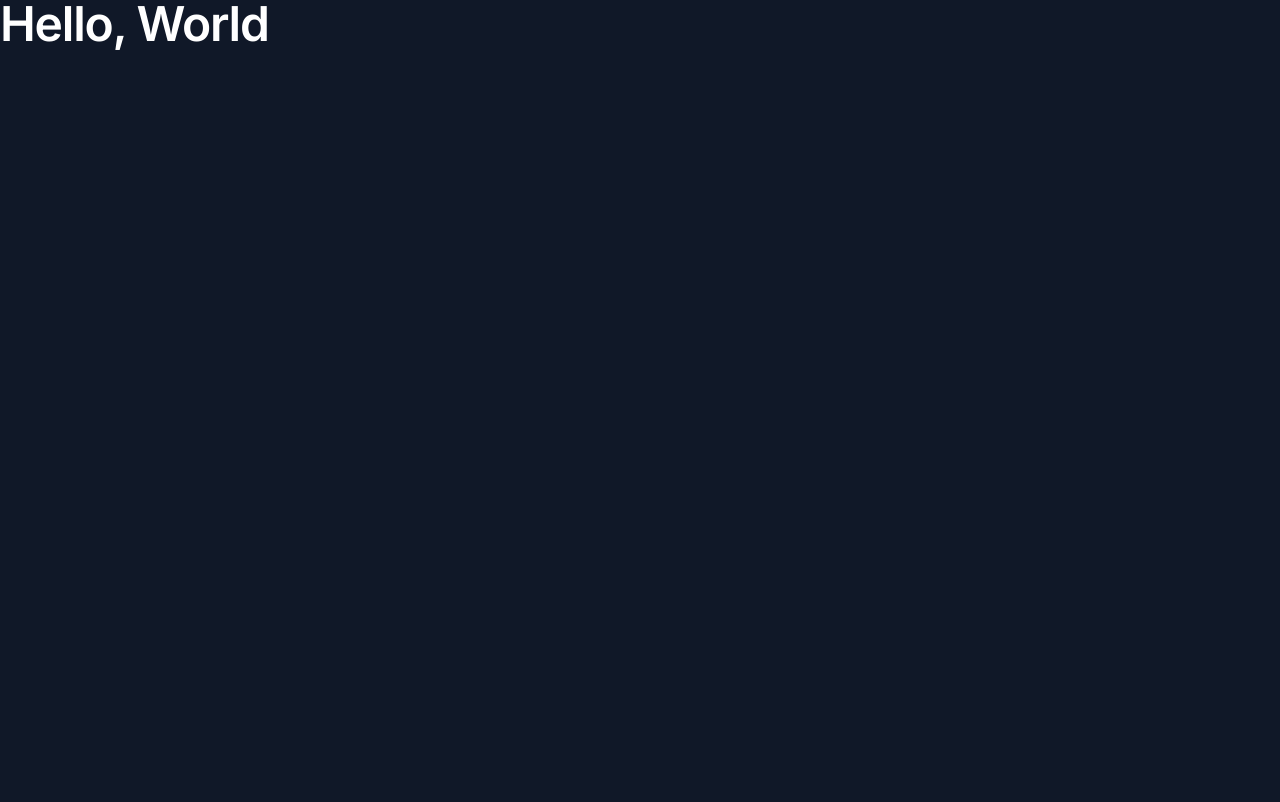
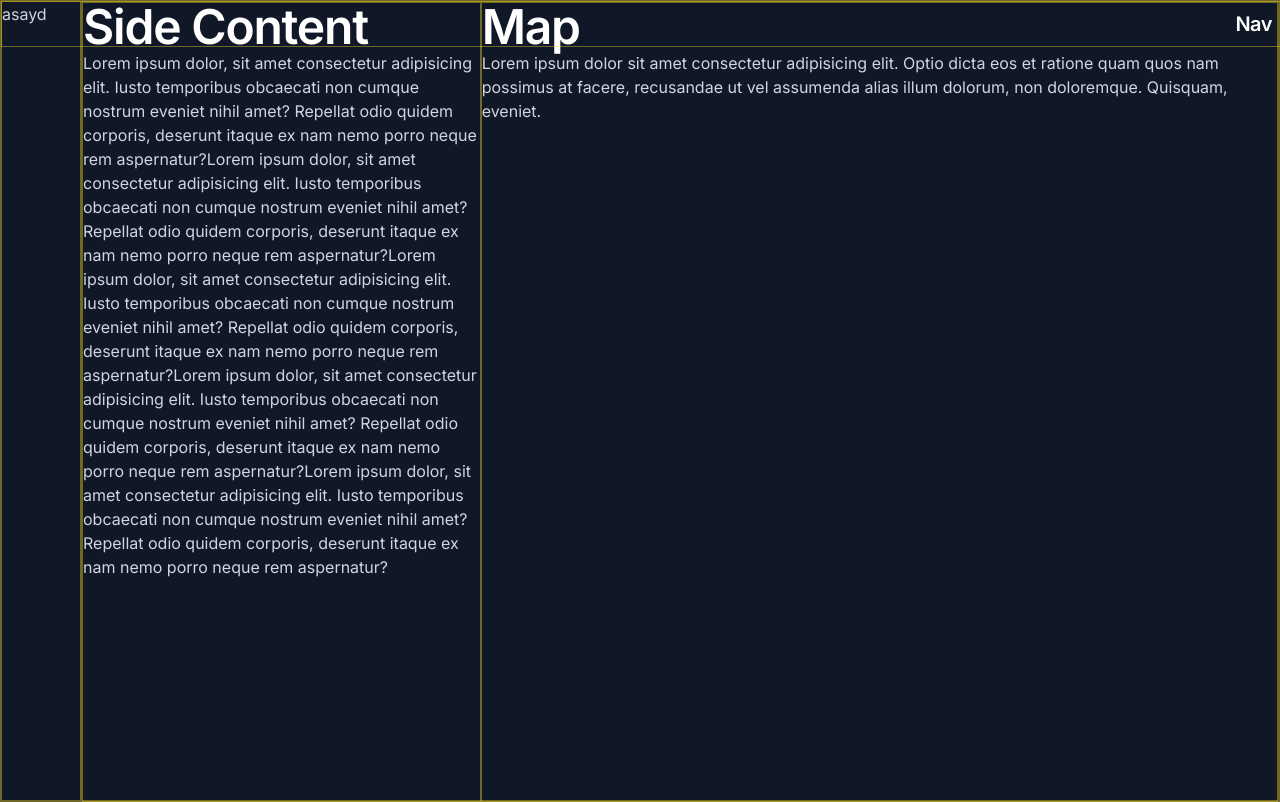
Before and after one commit to fwedwicc/FM-DailyUI-S2, a React (Vite) app: page /FM-DailyUI-S2/draft in a window 1280 px wide. Built offline with nearby package versions, Linux system fonts and the light colour scheme.

Commit message:
feat: enhance Draft page layout with side navigation and main content structure

```diff
--- a/src/pages/Draft.jsx
+++ b/src/pages/Draft.jsx
@@ -12,8 +12,33 @@ const Draft = () => {
       animate={{ opacity: 1 }}
       exit={{ opacity: 0 }}
       transition={{ duration: 0.5 }}
+      className='md:min-h-screen border border-yellow-300/40'
     >
-      <h1>Hello, World</h1>
+      {/* Side Navigation - Large Screen */}
+      <aside className='z-50 h-screen fixed lg:flex hidden w-20 border border-yellow-300/40'>
+        <p>asayd</p>
+      </aside>
+      {/* Navigation */}
+      <nav className='z-40 fixed flex items-center lg:justify-end justify-between w-full p-2 border border-yellow-300/40'>
+        {/* Button Toggle for Side Nav - Small Screen */}
+        <div className='lg:hidden block border border-yellow-300/40'>
+          <h5>Nav</h5>
+        </div>
+        <h5>Nav</h5>
+      </nav>
+      {/* Main Content */}
+      <main className='grid lg:grid-cols-3 grid-cols-1 lg:ml-20 ml-0 h-screen border border-yellow-300/40'>
+        {/* Side Content */}
+        <div className='lg:order-1 order-2 col-span-1 overflow-auto h-full border border-yellow-300/40'>
+          <h1>Side Content</h1>
+          <p>Lorem ipsum dolor, sit amet consectetur adipisicing elit. Iusto temporibus obcaecati non cumque nostrum eveniet nihil amet? Repellat odio quidem corporis, deserunt itaque ex nam nemo porro neque rem aspernatur?Lorem ipsum dolor, sit amet consectetur adipisicing elit. Iusto temporibus obcaecati non cumque nostrum eveniet nihil amet? Repellat odio quidem corporis, deserunt itaque ex nam nemo porro neque rem aspernatur?Lorem ipsum dolor, sit amet consectetur adipisicing elit. Iusto temporibus obcaecati non cumque nostrum eveniet nihil amet? Repellat odio quidem corporis, deserunt itaque ex nam nemo porro neque rem aspernatur?Lorem ipsum dolor, sit amet consectetur adipisicing elit. Iusto temporibus obcaecati non cumque nostrum eveniet nihil amet? Repellat odio quidem corporis, deserunt itaque ex nam nemo porro neque rem aspernatur?Lorem ipsum dolor, sit amet consectetur adipisicing elit. Iusto temporibus obcaecati non cumque nostrum eveniet nihil amet? Repellat odio quidem corporis, deserunt itaque ex nam nemo porro neque rem aspernatur?</p>
+        </div>
+        {/* Map */}
+        <div className='lg:h-screen h-94 lg:order-2 order-1 col-span-2 border border-yellow-300/40'>
+          <h1>Map</h1>
+          <p>Lorem ipsum dolor sit amet consectetur adipisicing elit. Optio dicta eos et ratione quam quos nam possimus at facere, recusandae ut vel assumenda alias illum dolorum, non doloremque. Quisquam, eveniet.</p>
+        </div>
+      </main>
     </motion.div>
   )
 }
```
